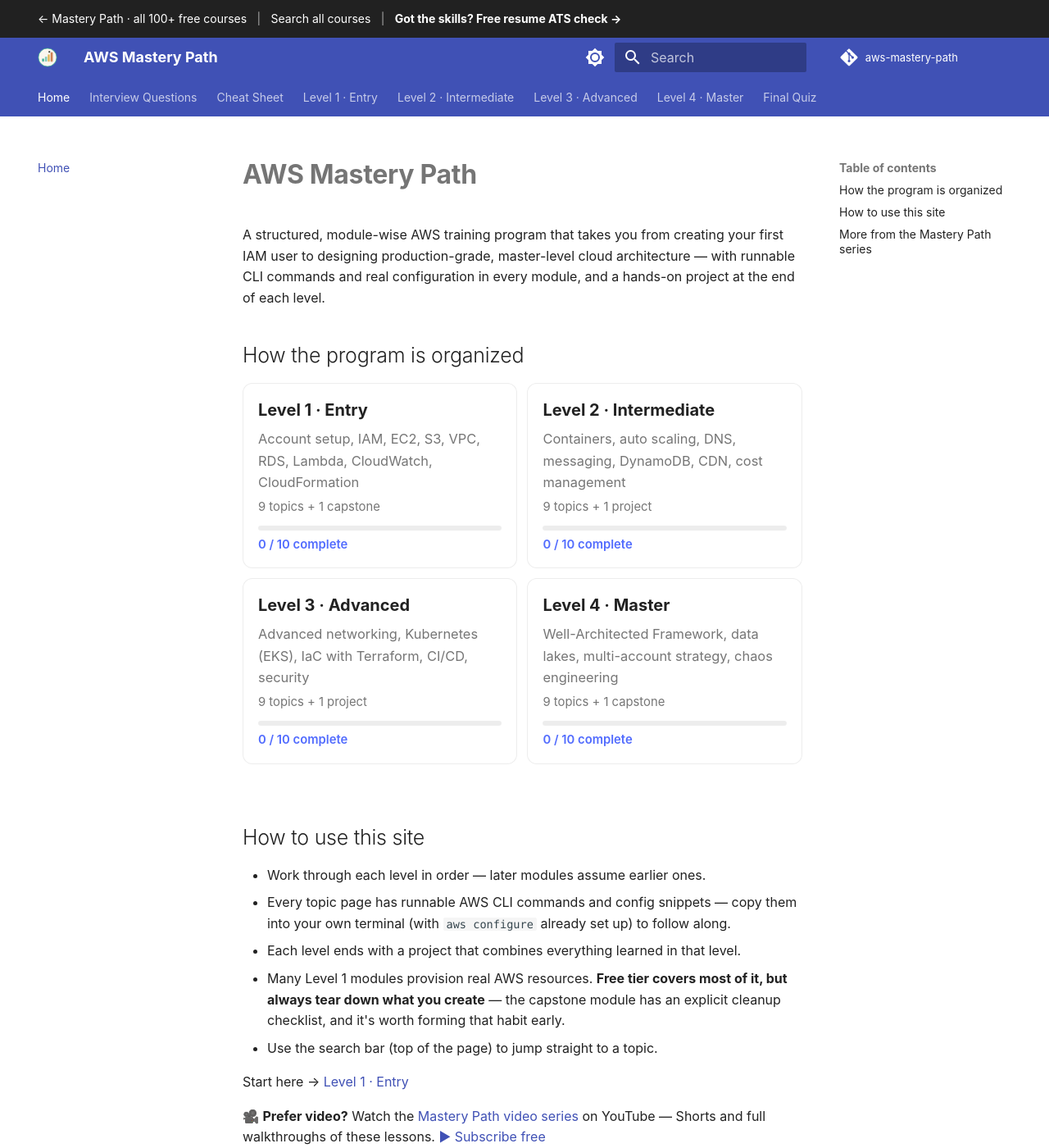
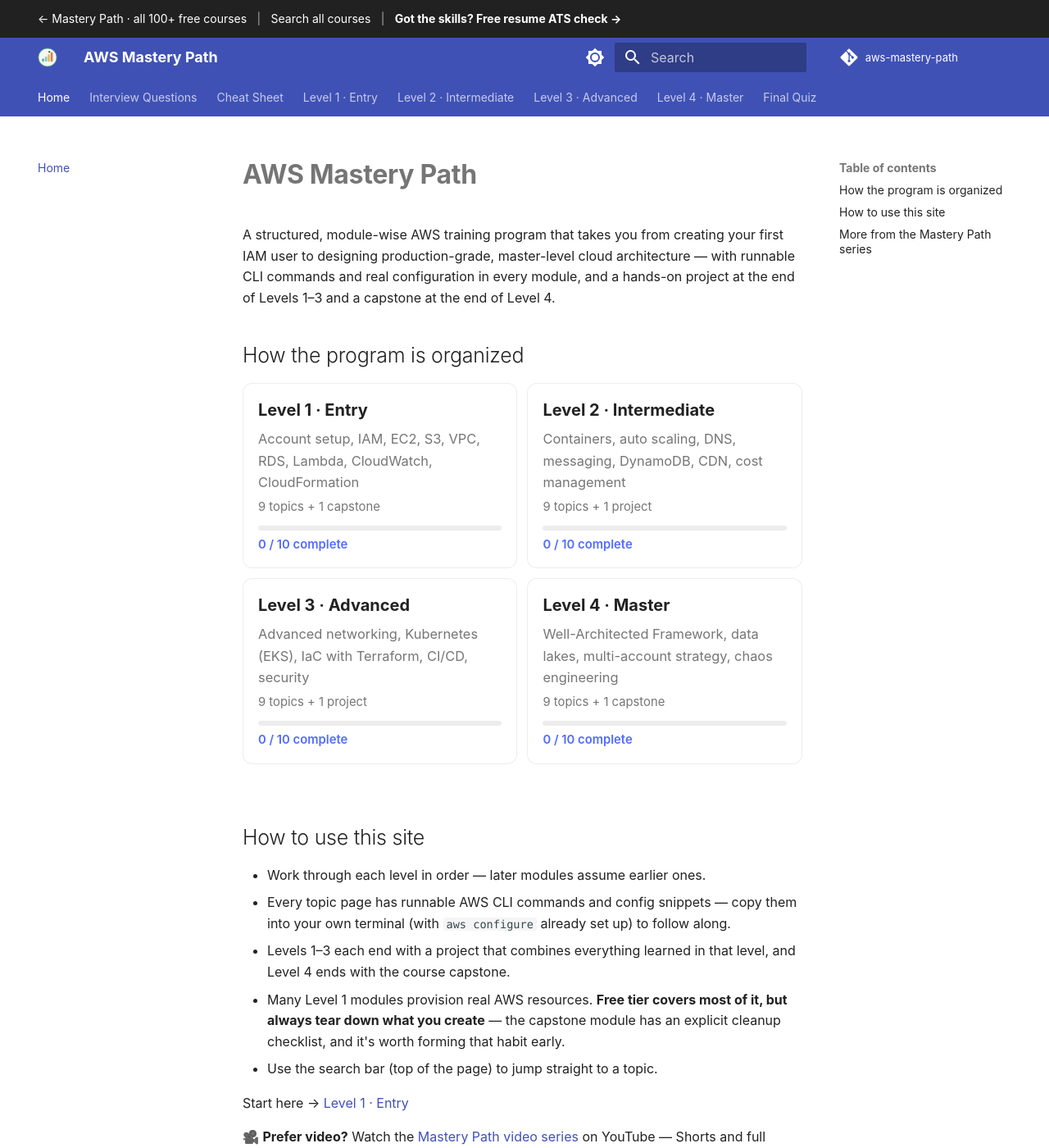
Before and after one commit to SIGILIPELLI/aws-mastery-path, an MkDocs documentation site: the page built from docs/index.md, in a window 1280 px wide and 1400 px high. Shown: the whole window at 82% size. Built offline with MkDocs 1.6.1 and Material for MkDocs 9.7.7, drawn with Linux system fonts in a browser that asks for light colours; comment, search, counter and statistics services are not loaded.

Commit message:
Course home: state that Levels 1-3 end with a project and Level 4 with the capstone
Co-Authored-By: Claude Sonnet 5.5 <noreply@anthropic.com>

```diff
--- a/docs/index.md
+++ b/docs/index.md
@@ -8,7 +8,7 @@ description: "Free AWS course from beginner to advanced -- hands-on cloud lesson
 A structured, module-wise AWS training program that takes you from creating
 your first IAM user to designing production-grade, master-level cloud
 architecture — with runnable CLI commands and real configuration in every
-module, and a hands-on project at the end of each level.
+module, and a hands-on project at the end of Levels 1–3 and a capstone at the end of Level 4.
 
 ## How the program is organized
 
@@ -25,7 +25,7 @@ module, and a hands-on project at the end of each level.
 - Every topic page has runnable AWS CLI commands and config snippets — copy
   them into your own terminal (with `aws configure` already set up) to follow
   along.
-- Each level ends with a project that combines everything learned in that level.
+- Levels 1–3 each end with a project that combines everything learned in that level, and Level 4 ends with the course capstone.
 - Many Level 1 modules provision real AWS resources. **Free tier covers most
   of it, but always tear down what you create** — the capstone module has an
   explicit cleanup checklist, and it's worth forming that habit early.
```
